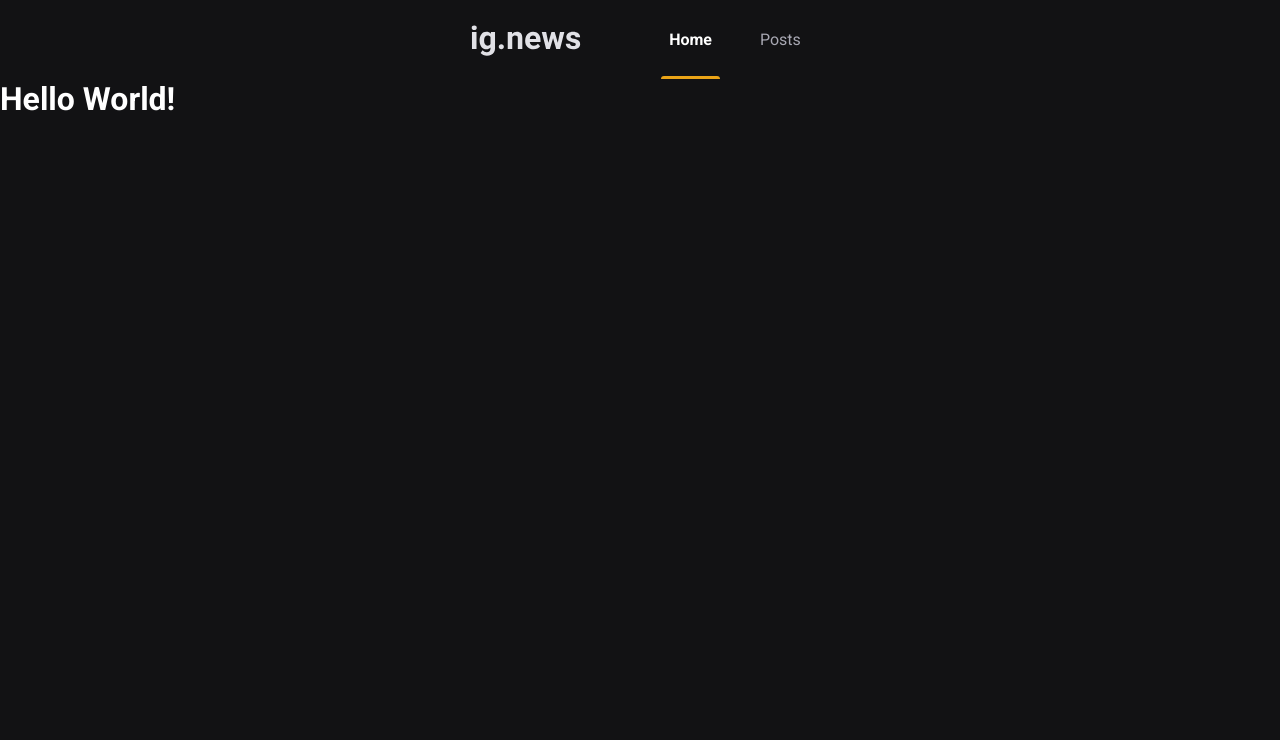
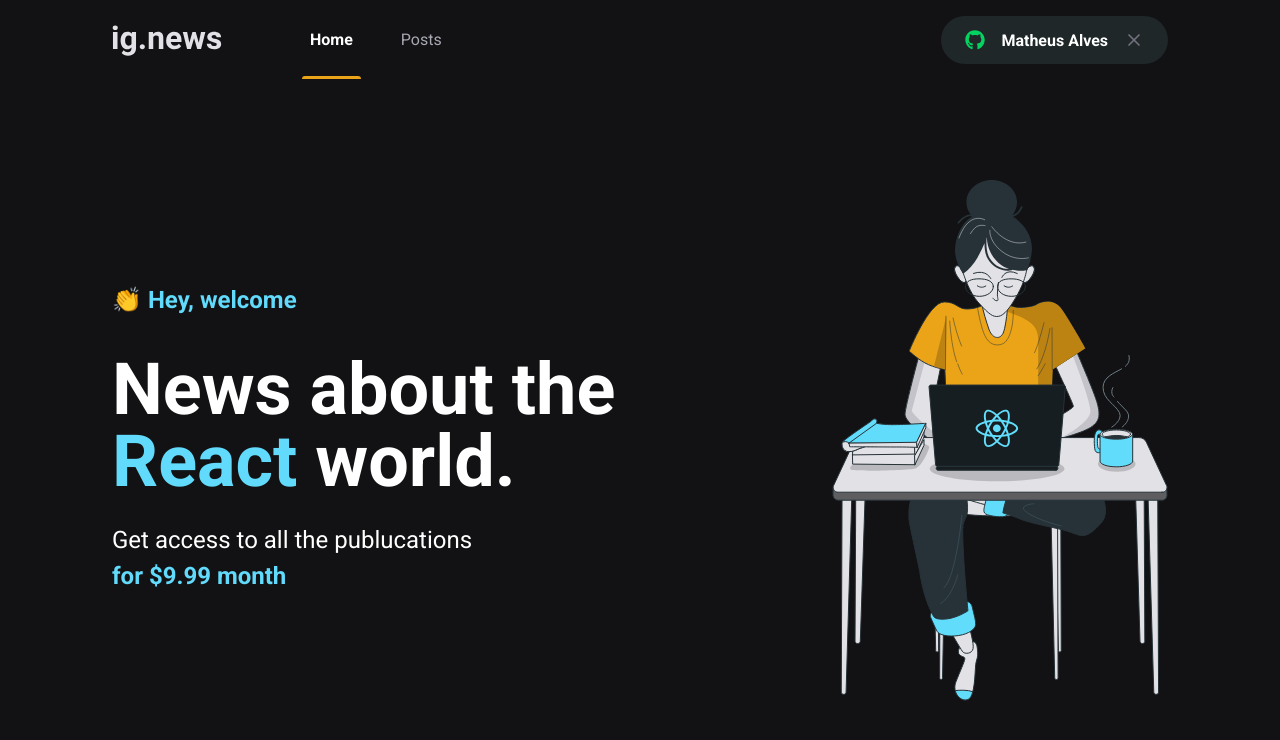
Before and after one commit to msalves008/Next-IgNews, a Next.js app: page / in a window 1280 px wide. Shown: the top 740 px of the page. Built offline with nearby package versions, Linux system fonts and the light colour scheme.

Commit message:
create and styled home page

```diff
--- a/package.json
+++ b/package.json
@@ -12,6 +12,7 @@
     "next": "11.1.2",
     "react": "17.0.2",
     "react-dom": "17.0.2",
+    "react-icons": "^4.3.1",
     "sass": "^1.43.3"
   },
   "devDependencies": {
--- a/src/components/Header/index.tsx
+++ b/src/components/Header/index.tsx
@@ -1,3 +1,4 @@
+import { SignInButton } from '../SignInButton';
 import styles from './styles.module.scss';
 export function Header(){
   return (
@@ -8,6 +9,7 @@
           <a className={styles.active}>Home</a>
           <a>Posts</a>
         </nav>
+          <SignInButton/>
       </div>
     </header>
   )
--- a/src/components/Header/styles.module.scss
+++ b/src/components/Header/styles.module.scss
@@ -11,7 +11,6 @@
 
   display: flex;
   align-items: center;
-  justify-content: center;
 
   nav{
     margin-left: 5rem;
@@ -48,4 +47,7 @@
       }
     }
   }
+  button{
+    margin-left: auto;
+  }
 }
--- /dev/null
+++ b/src/components/SignInButton/index.tsx
@@ -0,0 +1,24 @@
+import React from 'react';
+import styles from './style.module.scss'
+import {FaGithub} from 'react-icons/fa';
+import {FiX} from 'react-icons/fi';
+export function SignInButton(){
+
+  const isUserLoogedIn = true;
+
+ /* if user is logged show option 1,
+  else show button show option 2 */
+
+  return isUserLoogedIn ? (
+    <button type='button' className={styles.signInButton}>
+      <FaGithub color='#04d361'/>
+      Matheus Alves
+      <FiX color='#737380' className={styles.closeIcon}/>
+    </button>
+  ) : (
+    <button type='button' className={styles.signInButton}>
+      <FaGithub color='#eba417'/>
+      Sign in with Github
+    </button>
+  )
+}
--- /dev/null
+++ b/src/components/SignInButton/style.module.scss
@@ -0,0 +1,31 @@
+.signInButton{
+  height: 3rem;
+  border-radius: 3rem;
+  background: var(--gray-850);
+  border: 0;
+  padding: 0 1.5rem;
+
+  display: flex;
+  align-items: center;
+  justify-content: center;
+
+  color: var(--white);
+  font-weight: bold;
+  svg{
+    width: 20px;
+    height: 20px;
+  }
+  svg:first-child{
+    margin-right: 1rem;
+  }
+  svg.closeIcon{
+    margin-left: 1rem;
+  }
+
+  transition: filter 0.2s;
+
+  &:hover{
+    filter: brightness(0.8);
+  }
+
+}
--- /dev/null
+++ b/src/pages/home.module.scss
@@ -0,0 +1,38 @@
+.contentcontainer{
+  max-width: 1120px;
+  margin: 0 auto;
+  padding: 0 2rem;
+  height: calc(100vh - 5rem);
+
+  display: flex;
+  align-items: center;
+  justify-content: space-between;
+}
+
+.hero{
+  max-width:600px;
+  > span{
+    font-size : 1.5rem;
+    font-weight: bold;
+  }
+  h1{
+    font-size: 4.5rem;
+    line-height: 4.5rem;
+    font-weight: 900;
+    margin-top: 2.5rem;
+  }
+  span{
+    color: var(--cyan-500);
+  }
+  p{
+    font-size: 1.5rem;
+    line-height: 2.25rem;
+    margin-top:1.5rem;
+
+    span{
+      color: var(--cyan-500);
+      font-weight: bold;
+    }
+
+  }
+}
--- a/src/pages/index.tsx
+++ b/src/pages/index.tsx
@@ -1,12 +1,24 @@
 import Head from 'next/head'
+import styles from './home.module.scss';
 
 export default function Home() {
   return (
     <>
-      <Head><title>Ig News</title></Head>
-      <h1>
-        Hello World!
-      </h1>
+      <Head>
+        <title>Home | Ig News</title>
+      </Head>
+      <main className={styles.contentcontainer}>
+        <section className={styles.hero}>
+          <span>👏 Hey, welcome </span>
+          <h1>News about the <span>React</span> world.</h1>
+          <p>
+            Get access to all the publucations <br/>
+            <span>for $9.99 month</span>
+          </p>
+        </section>
+        <img src="/images/avatar.svg"/>
+      </main>
+
     </>
   )
 }
--- a/src/styles/global.scss
+++ b/src/styles/global.scss
@@ -7,8 +7,9 @@
   --write: #ffffff;
   --gray-100: #e1e1e6;
   --gray-300: #a8a8b3;
+  --gray-700: #29292e;
+  --gray-850: #1f2729;
   --gray-900: #121214;
-  --gray-700: #29292e;
   --cyan-500:#61dafb;
   --yellow-500:#eba417;
 }
```
Also changed, not shown: 1 other file (tests, documents, lock files or other folders).
